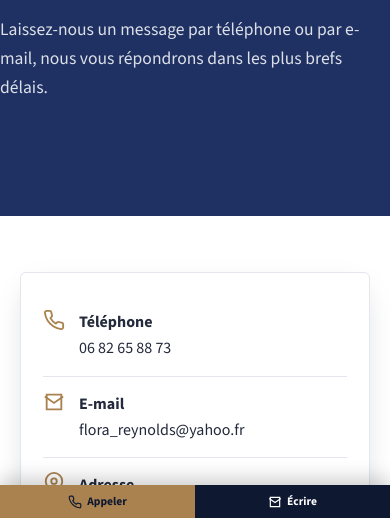
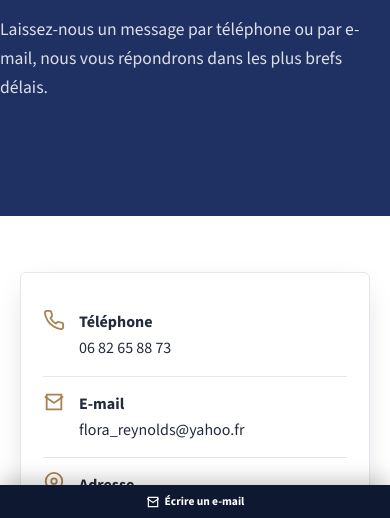
Before and after one commit to diprionpini-design/siteflo, a plain HTML site: page contact.html in a window 390 px wide. Shown: the part 326-844 px from the top of the page. Drawn offline with nearby package versions, Linux system fonts and the light colour scheme.

Commit message:
bouton call

```diff
--- a/contact.html
+++ b/contact.html
@@ -123,8 +123,7 @@
   </div>
 </footer>
 <div class="mobile-call-bar">
-  <a class="call" href="tel:+33682658873"><svg viewBox="0 0 24 24" fill="none" stroke="currentColor" stroke-width="2" stroke-linecap="round" stroke-linejoin="round"><path d="M22 16.92v3a2 2 0 0 1-2.18 2 19.79 19.79 0 0 1-8.63-3.07 19.5 19.5 0 0 1-6-6 19.79 19.79 0 0 1-3.07-8.67A2 2 0 0 1 4.11 2h3a2 2 0 0 1 2 1.72c.127.96.361 1.903.7 2.81a2 2 0 0 1-.45 2.11L8.09 9.91a16 16 0 0 0 6 6l1.27-1.27a2 2 0 0 1 2.11-.45c.907.339 1.85.573 2.81.7A2 2 0 0 1 22 16.92z"/></svg> Appeler</a>
-  <a class="mail" href="mailto:flora_reynolds@yahoo.fr"><svg viewBox="0 0 24 24" fill="none" stroke="currentColor" stroke-width="2"><path d="M4 4h16v16H4z"/><path d="M22 6l-10 7L2 6"/></svg> Écrire</a>
+  <a class="mail" href="mailto:flora_reynolds@yahoo.fr"><svg viewBox="0 0 24 24" fill="none" stroke="currentColor" stroke-width="2"><path d="M4 4h16v16H4z"/><path d="M22 6l-10 7L2 6"/></svg> Écrire un e-mail</a>
 </div>
 <script src="script.js"></script>
 </body>
--- a/style.css
+++ b/style.css
@@ -416,8 +416,7 @@ section { padding: 56px 0; }
   display: flex; align-items: center; justify-content: center; gap: 5px;
 }
 .mobile-call-bar a svg { width: 14px; height: 14px; flex-shrink: 0; }
-.mobile-call-bar .call { background: var(--gold); color: var(--navy-darker); }
-.mobile-call-bar .mail { color: var(--white); }
+.mobile-call-bar .mail { background: var(--navy-darker); color: var(--white); }
 @media (min-width: 960px) { .mobile-call-bar { display: none; } }
 body { padding-bottom: 34px; }
 @media (min-width: 960px) { body { padding-bottom: 0; } }
```
Also changed, not shown: droit-de-la-famille.html (+1 -2 lines), droit-des-etrangers.html (+1 -2 lines), faq.html (+1 -2 lines), honoraires.html (+1 -2 lines), index.html (+1 -2 lines), mentions-legales.html (+1 -2 lines), oqtf.html (+1 -2 lines).
